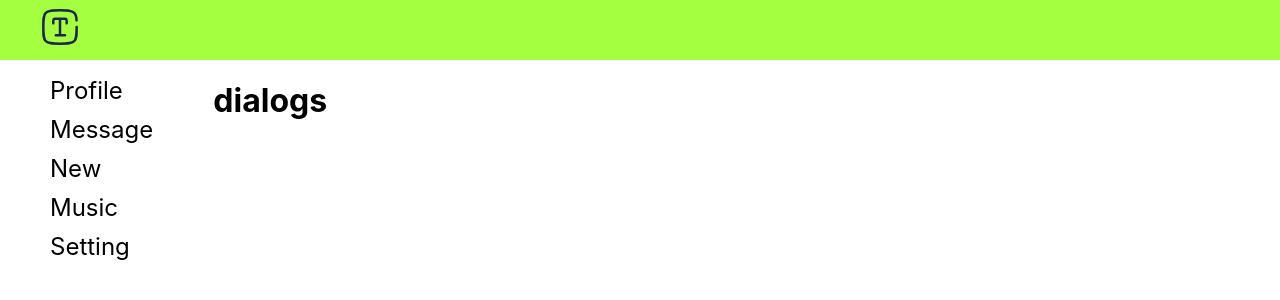
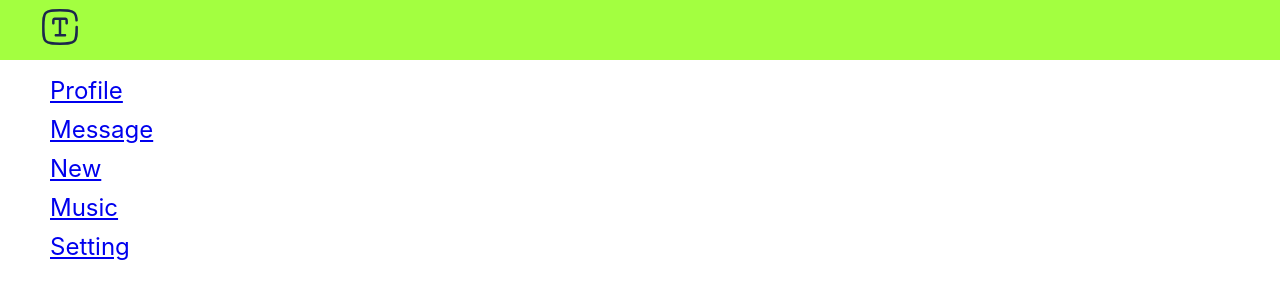
Before and after one commit to tabolo1000/samurai-way-main, a React (Create React App) app: page /setting in a window 1280 px wide. Shown: the top 300 px of the page. Built offline with nearby package versions, Linux system fonts and the light colour scheme.

Commit message:
Add a new file for Navbar and add functioon router-dom

```diff
--- a/package.json
+++ b/package.json
@@ -17,7 +17,7 @@
     "react": "17.0.2",
     "react-dom": "17.0.2",
     "react-redux": "7.2.6",
-    "react-router-dom": "5.3.0",
+    "react-router-dom": "^6.17.0",
     "react-scripts": "5.0.0",
     "react-test-renderer": "17.0.2",
     "redux": "4.1.2",
@@ -60,7 +60,7 @@
     "@types/react": "17.0.20",
     "@types/react-dom": "17.0.9",
     "@types/react-redux": "7.1.22",
-    "@types/react-router-dom": "5.3.3",
+    "@types/react-router-dom": "^5.3.3",
     "@types/react-test-renderer": "17.0.1",
     "@types/redux-form": "8.3.3",
     "@types/uuid": "8.3.4"
--- a/src/App.tsx
+++ b/src/App.tsx
@@ -4,25 +4,58 @@ import {Header} from "./components/Header/Header";
 import styled from "styled-components";
 import {Navbar} from "./components/Navbar/Navbar";
 import {Footer} from "./components/Footer/Footer";
-import {Profile} from "./components/Profile/Profile";
-import {Dialogs} from "./components/Dialogs/Dialogs";
-
+import {Profile} from "./components/Navbar/Profile/Profile";
+import {Dialogs} from "./components/Navbar/Dialogs/Dialogs";
+import {
+    BrowserRouter as Router, Routes,
+    createBrowserRouter, Link, Outlet,
+    RouterProvider, NavLink, Route
+} from "react-router-dom";
+import {News} from "./components/Navbar/News/News";
+import {Music} from "./components/Navbar/Music/Music";
+import {Setting} from "./components/Navbar/Setting/Setting";
 
 
 function App() {
+    // const router = createBrowserRouter([
+    //     {
+    //         path: "/",
+    //         element: <Profile/>
+    //     },
+    //     {
+    //         path: "/dialogs",
+    //         element: <Dialogs/>
+    //     },
+    //     {
+    //         path: "/new",
+    //         element: <News/>
+    //     },
+    //     {
+    //         path: "/music",
+    //         element: <Music/>
+    //     },
+    //     {
+    //         path: "/setting",
+    //         element: <Setting/>,
+    //     },
+    // ])
     return (
         <AppStyled>
             <Header/>
             <Navbar/>
             <ContentStyled>
-              {/*<Profile/>*/}
-              <Dialogs/>
+                <Routes>
+                    <Route path="/" element={<Profile/>}/>
+                    <Route path="/dialogs" element={<Dialogs/>}/>
+                     <Route path="/news" element={<News/>}/>
+                     <Route path="/music" element={<Music/>}/>
+                     <Route path="/setting" element={<Setting/>}/>
+                </Routes>
             </ContentStyled>
             <Footer/>
         </AppStyled>
     );
 }
-
 
 
 export default App;
--- a/src/components/Dialogs/Dialogs.tsx
+++ b/src/components/Navbar/Dialogs/Dialogs.tsx
@@ -4,7 +4,7 @@ import {DialogsStyled} from "./DialogsStyled";
 export const Dialogs = () => {
     return (
         <DialogsStyled>
-            <h1>dialogs</h1>
+            <h1>Dialogs</h1>
         </DialogsStyled>
     );
 };
--- /dev/null
+++ b/src/components/Navbar/Music/Music.tsx
@@ -0,0 +1,9 @@
+import React from 'react';
+
+export const Music = () => {
+    return (
+        <div>
+            <h1>Music</h1>
+        </div>
+    );
+};
--- a/src/components/Navbar/Navbar.tsx
+++ b/src/components/Navbar/Navbar.tsx
@@ -1,17 +1,31 @@
 import React from 'react';
-import {FlexWrapper} from "../FlexWrapper";
-import styled from "styled-components";
 import {LiStyled, SidebarStyled, UlStyled} from "./NavbarStyled";
+import {Link} from "react-router-dom";
 
 export const Navbar = () => {
+//     const menu = {
+//         name:["/", "message", "/new", "music", "dialogs"],
+//         nameLink: ["Profile", "Message", "New", "Music", "Dialog"]
+//
+// }
+const menu = ["/", "/dialogs", "/news", "/music", "/dialogs"];
+const name = ["Profile","Message","New","Music", "Setting"]
+
+
+
+
+
     return (
         <SidebarStyled>
             <UlStyled>
-                <LiStyled>Profile</LiStyled>
-                <LiStyled>Message</LiStyled>
-                <LiStyled>New</LiStyled>
-                <LiStyled>Music</LiStyled>
-                <LiStyled>Setting</LiStyled>
+                {menu.map((item, index)=>{
+                    return(
+                    <LiStyled><Link to={`${item}`}>{name[index]}</Link></LiStyled>)
+                })}
+                {/*<LiStyled><Link to={`/message`}>Message</Link></LiStyled>*/}
+                {/*<LiStyled><Link to={"/new"}>New</Link></LiStyled>*/}
+                {/*<LiStyled><Link to={"/music"}>Music</Link></LiStyled>*/}
+                {/*<LiStyled><Link to={"/dialogs"}>Setting</Link></LiStyled>*/}
             </UlStyled>
         </SidebarStyled>
     );
--- /dev/null
+++ b/src/components/Navbar/News/News.tsx
@@ -0,0 +1,9 @@
+import React from 'react';
+
+export const News = () => {
+    return (
+        <div>
+            <h1>News</h1>
+        </div>
+    );
+};
--- a/src/components/Profile/MyPosts/Post/Post.tsx
+++ b/src/components/Navbar/Profile/MyPosts/Post/Post.tsx
@@ -1,6 +1,6 @@
 import React from 'react';
 import styled from "styled-components";
-import {FlexWrapper} from "../../../FlexWrapper";
+import {FlexWrapper} from "../../../../FlexWrapper";
 
 export const Post = () => {
     return (
--- a/src/components/Profile/Profile.tsx
+++ b/src/components/Navbar/Profile/Profile.tsx
@@ -1,7 +1,7 @@
 import React from 'react';
 import styled from "styled-components";
-import avatar from "../../image/avatar-3-evil-navi-james-cameron.jpg";
-import beach from "../../image/images.jpeg"
+import avatar from "../../../image/avatar-3-evil-navi-james-cameron.jpg";
+import beach from "../../../image/images.jpeg"
 import {MyPosts} from "./MyPosts/MyPosts"
 export const Profile = () => {
     return (
--- /dev/null
+++ b/src/components/Navbar/Setting/Setting.tsx
@@ -0,0 +1,9 @@
+import React from 'react';
+
+export const Setting = () => {
+    return (
+        <div>
+            <h1></h1>
+        </div>
+    );
+};
--- a/src/index.tsx
+++ b/src/index.tsx
@@ -3,11 +3,14 @@ import ReactDOM from 'react-dom';
 import './index.css';
 import App from './App';
 import GlobalStyle from "./style/GlobalStyle";
+import {BrowserRouter} from "react-router-dom";
 
 ReactDOM.render(
     <React.Fragment>
-        <GlobalStyle/>
-        <App />
+        <BrowserRouter>
+             <GlobalStyle/>
+             <App />
+        </BrowserRouter>
     </React.Fragment>
     ,
   document.getElementById('root')
```
Also changed, not shown: src/components/Navbar/Dialogs/DialogsStyled.tsx (renamed from src/components/Dialogs/DialogsStyled.tsx), src/components/Navbar/Profile/MyPosts/MyPosts.tsx (renamed from src/components/Profile/MyPosts/MyPosts.tsx), 1 other file (tests, documents, lock files or other folders). Lines whose indentation alone changed are shown as unchanged.
